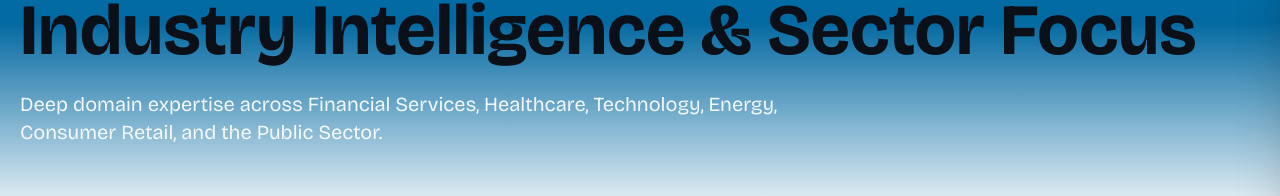
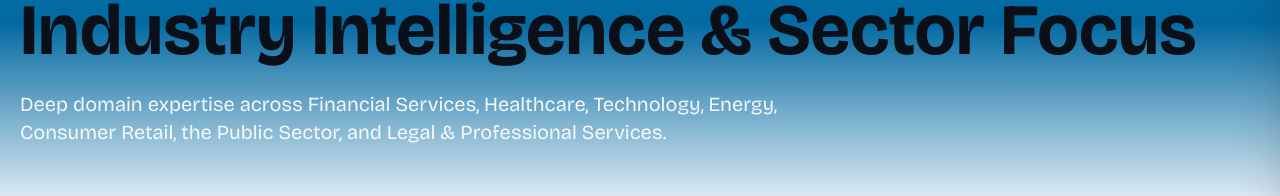
Before and after one commit to k-clinton/Arvanto, a Next.js app: page /industries in a window 1280 px wide. Shown: the part 182-378 px from the top of the page. Built offline with nearby package versions, Linux system fonts and the light colour scheme.

Commit message:
fix: update industry expertise description to include Legal & Professional Services

```diff
--- a/src/app/industries/page.tsx
+++ b/src/app/industries/page.tsx
@@ -16,7 +16,7 @@ export default function IndustriesPage() {
             Industry Intelligence & Sector Focus
           </h1>
           <p className="text-base md:text-xl text-white/90 dark:text-dark/90 max-w-3xl leading-relaxed">
-            Deep domain expertise across Financial Services, Healthcare, Technology, Energy, Consumer Retail, and the Public Sector.
+            Deep domain expertise across Financial Services, Healthcare, Technology, Energy, Consumer Retail, the Public Sector, and Legal & Professional Services.
           </p>
         </div>
       </div>
```
